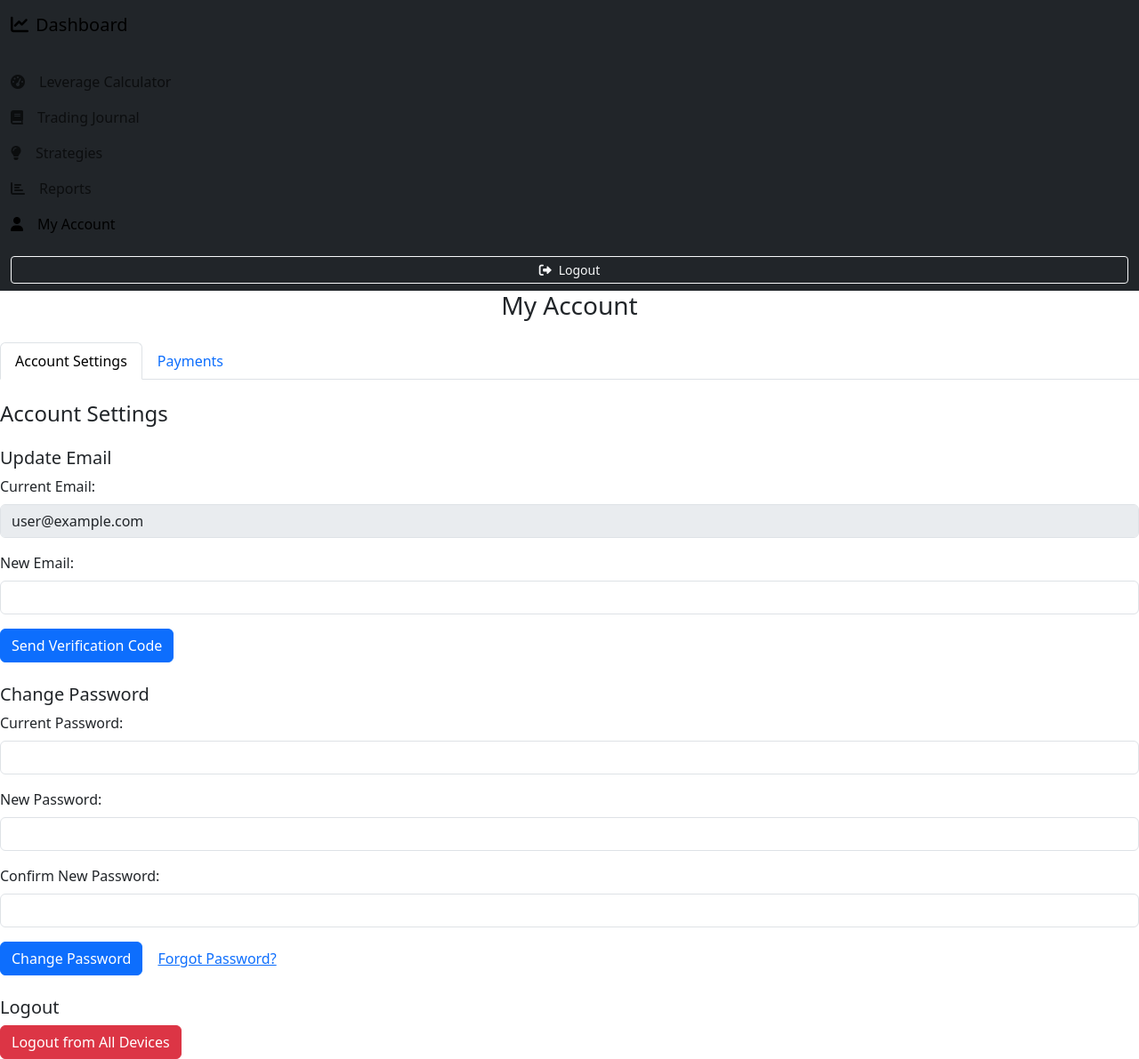
After one commit to WiktoriaRebeka/trading_journal_app, a Django app: page /account/ in a window 1280 px wide. The commit adds this page. Shown: the whole page at 89% size. Run offline with Django 4.2, Linux system fonts and the light colour scheme; the visitor is signed in with stand-in values (Sample User, id 1).

Commit message:
Adding My Account section

```diff
--- a/backend/templates/app_main/journal.html
+++ b/backend/templates/app_main/journal.html
@@ -8,6 +8,8 @@
     <!-- Bootstrap CSS -->
     <link href="https://cdn.jsdelivr.net/npm/bootstrap@5.3.0-alpha1/dist/css/bootstrap.min.css" rel="stylesheet">
     <link rel="stylesheet" href="{% static 'css/journal.css' %}">
+    <link rel="stylesheet" href="{% static 'css/main.css' %}">
+
 </head>
 <body class="app-container">
 
--- /dev/null
+++ b/backend/templates/app_main/my_account.html
@@ -0,0 +1,163 @@
+{% load static %}
+<!DOCTYPE html>
+<html lang="en">
+    <head>
+        <meta charset="UTF-8">
+        <meta name="viewport" content="width=device-width, initial-scale=1.0">
+        <title>My Account</title>
+        <link href="https://cdn.jsdelivr.net/npm/bootstrap@5.3.0-alpha1/dist/css/bootstrap.min.css" rel="stylesheet">
+        <link rel="stylesheet" href="{% static 'css/navigation.css' %}">
+        <link rel="stylesheet" href="{% static 'css/main.css' %}">
+        <link rel="stylesheet" href="{% static 'css/myAccount.css' %}">
+    </head>
+<body class="app-container">
+    <!-- Nawigacja -->
+    <nav class="navbar-vertical">
+        {% include 'navigation.html' %}
+    </nav>
+
+    <!-- Główna zawartość -->
+    <div class="main-content">
+        <div class="layout-container">
+            <h3 class="text-center mb-4">My Account</h3>
+
+            <!-- Menu zakładek -->
+            <ul class="nav nav-tabs mb-4" id="accountTab" role="tablist">
+                <li class="nav-item">
+                    <button class="nav-link active" id="account-settings-tab" data-bs-toggle="tab" data-bs-target="#account-settings" type="button" role="tab" aria-controls="account-settings" aria-selected="true">Account Settings</button>
+                </li>
+                <li class="nav-item">
+                    <button class="nav-link" id="payments-tab" data-bs-toggle="tab" data-bs-target="#payments" type="button" role="tab" aria-controls="payments" aria-selected="false">Payments</button>
+                </li>
+            </ul>
+
+            <!-- Zakładki zawartości -->
+            <div class="tab-content" id="accountTabContent">
+                <!-- Ustawienia konta -->
+                <div class="tab-pane fade show active" id="account-settings" role="tabpanel" aria-labelledby="account-settings-tab">
+                    <h4>Account Settings</h4>
+
+                    <!-- Zmiana e-maila -->
+                    <div class="section mt-4">
+                        <h5>Update Email</h5>
+                        <form>
+                            <div class="mb-3">
+                                <label for="currentEmail" class="form-label">Current Email:</label>
+                                <input type="email" class="form-control" id="currentEmail" value="user@example.com" disabled>
+                            </div>
+                            <div class="mb-3">
+                                <label for="newEmail" class="form-label">New Email:</label>
+                                <input type="email" class="form-control" id="newEmail" required>
+                            </div>
+                            <button type="button" class="btn btn-primary">Send Verification Code</button>
+                        </form>
+                    </div>
+
+                    <!-- Zmiana hasła -->
+                    <div class="section mt-4">
+                        <h5>Change Password</h5>
+                        <form>
+                            <div class="mb-3">
+                                <label for="currentPassword" class="form-label">Current Password:</label>
+                                <input type="password" class="form-control" id="currentPassword" required>
+                            </div>
+                            <div class="mb-3">
+                                <label for="newPassword" class="form-label">New Password:</label>
+                                <input type="password" class="form-control" id="newPassword" required>
+                            </div>
+                            <div class="mb-3">
+                                <label for="confirmPassword" class="form-label">Confirm New Password:</label>
+                                <input type="password" class="form-control" id="confirmPassword" required>
+                            </div>
+                            <button type="button" class="btn btn-primary">Change Password</button>
+                            <a href="{% url 'password_reset' %}" class="btn btn-link">Forgot Password?</a>
+                        </form>
+                    </div>
+
+                    <!-- Wylogowanie -->
+                    <div class="section mt-4">
+                        <h5>Logout</h5>
+                        <button type="button" class="btn btn-danger">Logout from All Devices</button>
+                    </div>
+                </div>
+
+                <!-- Płatności -->
+                <div class="tab-pane fade" id="payments" role="tabpanel" aria-labelledby="payments-tab">
+                    <h4>Payments</h4>
+
+                    <!-- Dane płatności -->
+                    <div class="section mt-4">
+                        <h5>Saved Payment Methods</h5>
+                        <ul class="list-group">
+                            <li class="list-group-item d-flex justify-content-between align-items-center">
+                                Visa **** 1234
+                                <button class="btn btn-outline-danger btn-sm">Delete</button>
+                            </li>
+                            <li class="list-group-item d-flex justify-content-between align-items-center">
+                                PayPal - user@example.com
+                                <button class="btn btn-outline-danger btn-sm">Delete</button>
+                            </li>
+                        </ul>
+                    </div>
+
+                    <!-- Dodawanie nowej metody płatności -->
+                    <div class="section mt-4">
+                        <h5>Add Payment Method</h5>
+                        <form>
+                            <div class="mb-3">
+                                <label for="cardNumber" class="form-label">Card Number:</label>
+                                <input type="text" class="form-control" id="cardNumber" required>
+                            </div>
+                            <div class="row">
+                                <div class="col-md-6 mb-3">
+                                    <label for="expiryDate" class="form-label">Expiry Date:</label>
+                                    <input type="text" class="form-control" id="expiryDate" placeholder="MM/YY" required>
+                                </div>
+                                <div class="col-md-6 mb-3">
+                                    <label for="cvv" class="form-label">CVV:</label>
+                                    <input type="text" class="form-control" id="cvv" required>
+                                </div>
+                            </div>
+                            <button type="button" class="btn btn-primary">Save Payment Method</button>
+                        </form>
+                    </div>
+
+                    <!-- Historia płatności -->
+                    <div class="section mt-4">
+                        <h5>Payment History</h5>
+                        <table class="table table-striped">
+                            <thead>
+                                <tr>
+                                    <th>Date</th>
+                                    <th>Amount</th>
+                                    <th>Status</th>
+                                    <th>Details</th>
+                                </tr>
+                            </thead>
+                            <tbody>
+                                <tr>
+                                    <td>2023-05-01</td>
+                                    <td>$29.99</td>
+                                    <td>Completed</td>
+                                    <td>Invoice #123456, Visa</td>
+                                </tr>
+                                <tr>
+                                    <td>2023-04-01</td>
+                                    <td>$29.99</td>
+                                    <td>Completed</td>
+                                    <td>Invoice #123455, PayPal</td>
+                                </tr>
+                                <!-- Additional transactions go here -->
+                            </tbody>
+                        </table>
+                    </div>
+                </div>
+            </div>
+        </div>
+    </div>
+
+    <!-- Bootstrap JavaScript -->
+    <script src="https://cdn.jsdelivr.net/npm/bootstrap@5.3.0-alpha1/dist/js/bootstrap.bundle.min.js"></script>
+    <script src="{% static 'js/myAccount.js' %}"></script>
+</body>
+</html>
--- a/backend/templates/app_main/reports.html
+++ b/backend/templates/app_main/reports.html
@@ -9,6 +9,8 @@
     <link rel="stylesheet" href="https://cdn.jsdelivr.net/npm/bootstrap@5.3.0-alpha1/dist/css/bootstrap.min.css">
     <link rel="stylesheet" href="{% static 'css/reports.css' %}">
     <link rel="stylesheet" href="{% static 'css/calendar.css' %}">
+    <link rel="stylesheet" href="{% static 'css/main.css' %}">
+
 </head>
 <body class="app-container">
 
--- a/backend/templates/app_main/strategies.html
+++ b/backend/templates/app_main/strategies.html
@@ -7,6 +7,8 @@
     <title>My Strategies</title>
     <link rel="stylesheet" href="{% static 'css/strategies.css' %}">
     <link rel="stylesheet" href="https://cdn.jsdelivr.net/npm/bootstrap@5.3.0-alpha1/dist/css/bootstrap.min.css">
+    <link rel="stylesheet" href="{% static 'css/main.css' %}">
+
 </head>
 <body class="app-container">
 
--- a/backend/templates/navigation.html
+++ b/backend/templates/navigation.html
@@ -41,6 +41,13 @@
                         Reports
                     </a>
                 </li>
+                            <!-- Nowy link dla My Account -->
+            <li class="nav-item">
+                <a class="nav-link d-flex align-items-center {% if request.resolver_match.url_name == 'my_account' %}active{% endif %}" href="{% url 'my_account' %}">
+                    <i class="fas fa-user me-3"></i> <!-- Ikona dla My Account -->
+                    My Account
+                </a>
+            </li>
                 <li class="nav-item mt-auto w-100">
                     <form action="{% url 'logout' %}" method="post" class="d-flex align-items-center w-100">
                         {% csrf_token %}
--- a/backend/urls.py
+++ b/backend/urls.py
@@ -5,7 +5,7 @@ from users import views as user_views
 from . import reports
 from . import views
 from . import strategies  # Importujemy strategies.py
-
+from . import myAccount
 
 
 urlpatterns = [
@@ -35,5 +35,10 @@ urlpatterns = [
     path('update-strategy-journal-entry/<int:entry_id>/', views.update_strategy_journal_entry, name='update_strategy_journal_entry'),
     path('winrate-by-strategy/', reports.winrate_by_strategy_view, name='winrate_by_strategy'),  # Widok dla strategii
     path('upload-attachment/<int:entry_id>/', views.upload_attachment_to_journal_entry, name='upload_attachment_to_journal_entry'),
-
+    path("account/", myAccount.my_account_view, name="my_account"),
+    path("account/send-verification-code/", myAccount.send_verification_code, name="send_verification_code"),
+    path("account/change-password/", myAccount.change_password, name="change_password"),
+    path("account/add-payment-method/", myAccount.add_payment_method, name="add_payment_method"),
+    path("account/delete-payment-method/<int:method_id>/", myAccount.delete_payment_method, name="delete_payment_method"),
+    path("account/payment-history/", myAccount.payment_history, name="payment_history"),
 ]
```
Also changed, not shown: backend/myAccount.py (added, +69 -0 lines), backend/templates/app_main/dashboard.html (+3 -4 lines).
